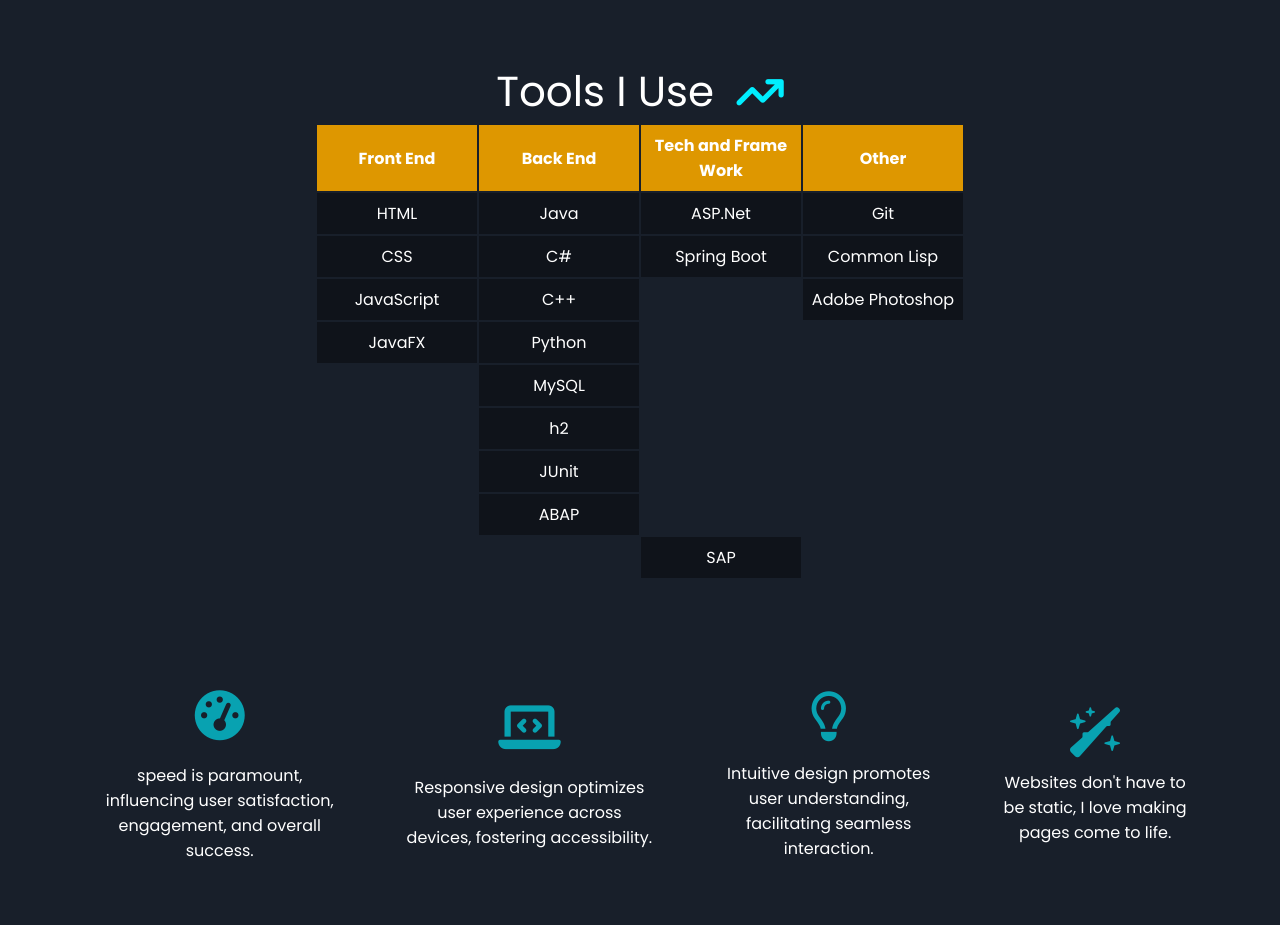
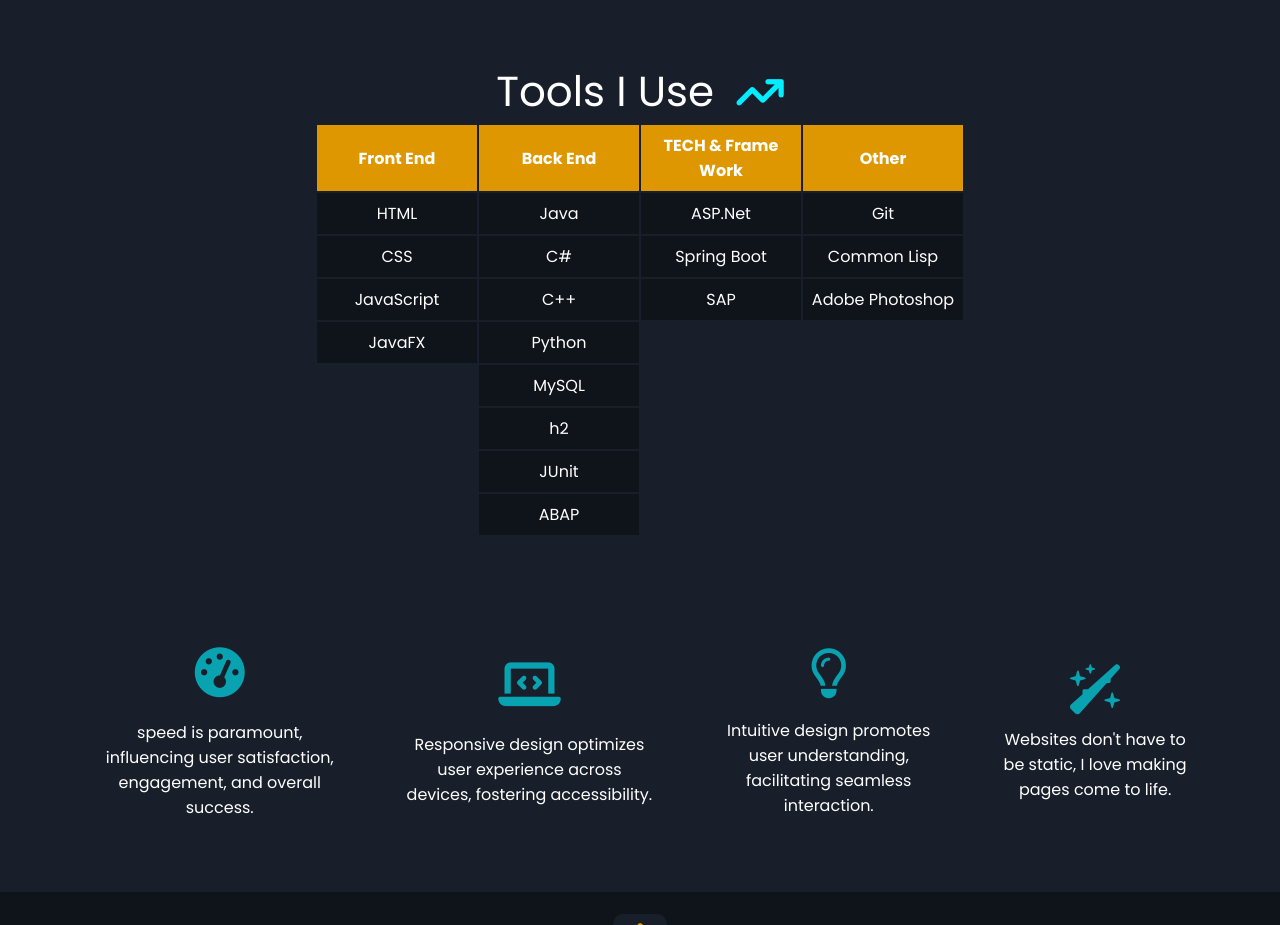
Before and after one commit to aayoub3/abanobayoub, a website built with Vite: page index.html in a window 1280 px wide. Shown: the part 1280-2205 px from the top of the page. Built offline with nearby package versions, Linux system fonts and the light colour scheme.

Commit message:
add SAP and ABAP v2

```diff
--- a/index.html
+++ b/index.html
@@ -112,7 +112,7 @@
       <tr>
 <th id="table1row">Front End</th>
 <th id="table1row">Back End</th>
-<th id="table1row">Tech and Frame Work</th>
+<th id="table1row">TECH & Frame Work</th>
 <th id="table1row">Other</th>
       </tr>
 
@@ -133,7 +133,7 @@
       <tr>
         <td id="table-rows">JavaScript</td>
         <td id="table-rows">C++</td>
-        <td></td>
+        <td id="table-rows">SAP</td>
         <td id="table-rows">Adobe Photoshop</td>
       </tr>
 
@@ -162,11 +162,6 @@
         <td id="table-rows">ABAP</td>
       </tr>
 
-      <tr>
-        <td></td>
-        <td></td>
-        <td id="table-rows">SAP</td>
-      </tr>
 
     </table>
   </section>
```
